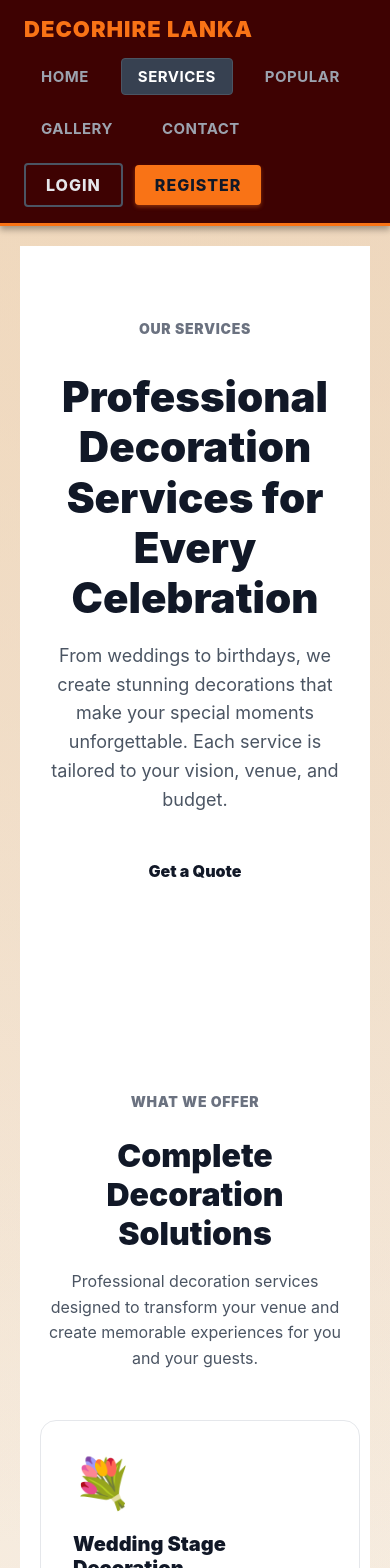
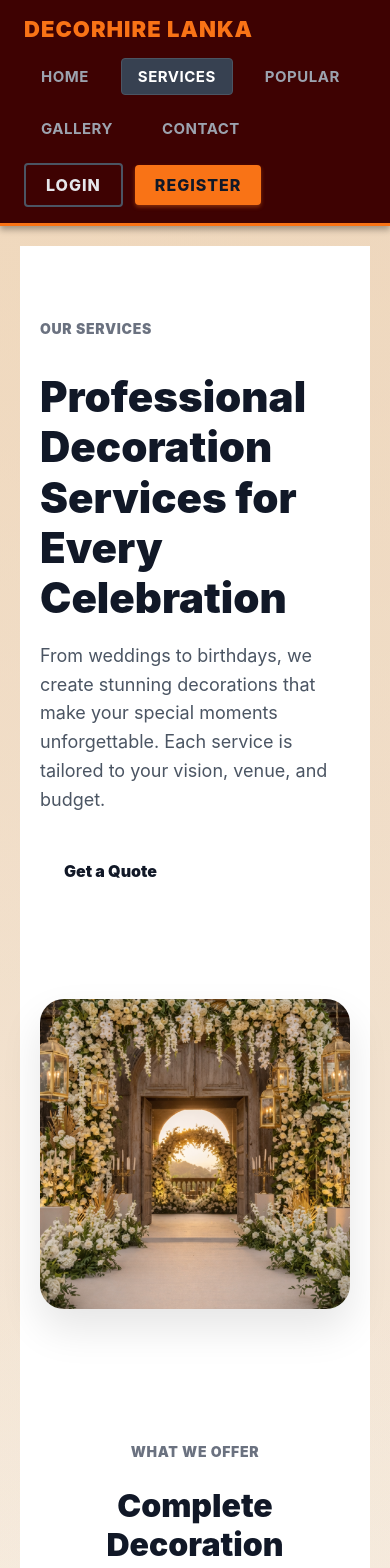
Before and after one commit to RavinduThathsara/DecorHireLanka, a React (Vite) app in the folder frontend/: page /services in a window 390 px wide. Shown: the top 1568 px of the page. Built offline with nearby package versions, Linux system fonts and the light colour scheme.

Commit message:
Add hero image and enhance layout for Services page; improve styling and responsiveness

```diff
--- a/frontend/src/pages/Services.jsx
+++ b/frontend/src/pages/Services.jsx
@@ -1,5 +1,6 @@
 import React from "react";
 import { Link } from "react-router-dom";
+import hero3Img from "../assets/images/hero3.png";
 
 const services = [
     {
@@ -126,6 +127,9 @@ export default function Services() {
                         </Link>
                     </div>
                 </div>
+                <div style={heroImageContainer}>
+                    <img src={hero3Img} alt="Decoration Services" style={heroImageStyle} />
+                </div>
             </section>
 
             {/* Services Grid */}
@@ -210,12 +214,15 @@ const hero = {
     maxWidth: 1100,
     margin: "0 auto",
     padding: "60px 20px",
-    textAlign: "center",
+    display: "flex",
+    flexWrap: "wrap",
+    alignItems: "center",
+    gap: "40px",
 };
 
 const heroContent = {
-    maxWidth: 700,
-    margin: "0 auto",
+    flex: "1 1 400px",
+    maxWidth: 600,
 };
 
 const eyebrow = {
@@ -245,8 +252,22 @@ const heroText = {
 const heroActions = {
     display: "flex",
     gap: 12,
-    justifyContent: "center",
     flexWrap: "wrap",
+};
+
+const heroImageContainer = {
+    flex: "1 1 400px",
+    borderRadius: "24px",
+    overflow: "hidden",
+    boxShadow: "0 20px 40px rgba(0,0,0,0.1)",
+    display: "flex",
+};
+
+const heroImageStyle = {
+    width: "100%",
+    height: "100%",
+    maxHeight: "450px",
+    objectFit: "cover",
 };
 
 const section = {
```
